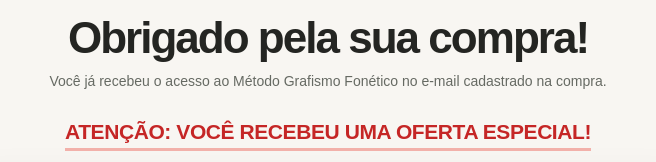
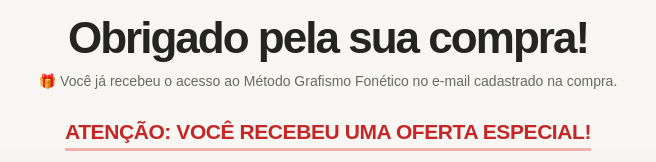
Before and after one commit to wylamis197-rgb/Pagina-de-Obrigado-Grafismo-, a plain HTML site: page index.html in a window 1280 px wide. Shown: the part 141-303 px from the top of the page, 312-968 px from the left. Drawn offline with Linux system fonts and the light colour scheme.

Commit message:
Adicionar emoji de presente à confirmação de acesso

```diff
--- a/index.html
+++ b/index.html
@@ -87,7 +87,7 @@
     <section class="confirm">
       <div class="check">✓ COMPRA CONFIRMADA</div>
       <h1>Obrigado pela sua compra!</h1>
-      <p>Você já recebeu o acesso ao Método Grafismo Fonético no e-mail cadastrado na compra.</p>
+      <p>🎁 Você já recebeu o acesso ao Método Grafismo Fonético no e-mail cadastrado na compra.</p>
     </section>
 
     <p class="alert"><span>ATENÇÃO: VOCÊ RECEBEU UMA OFERTA ESPECIAL!</span></p>
```
